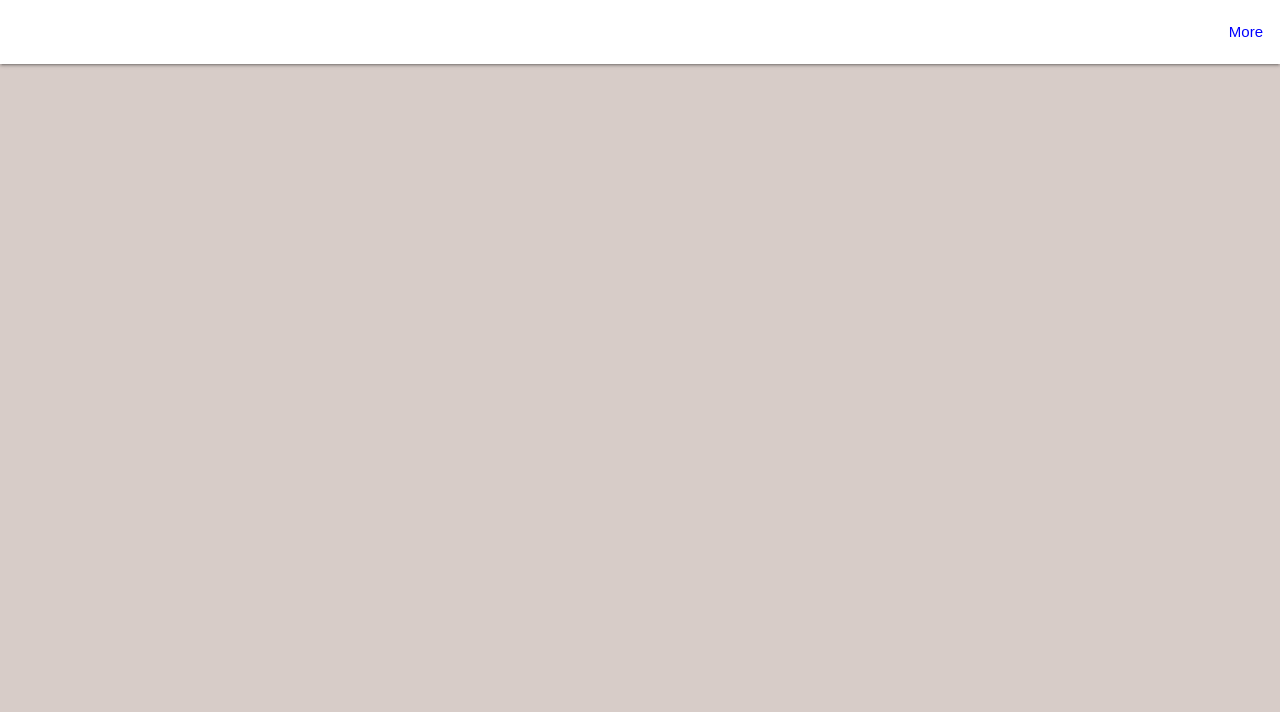
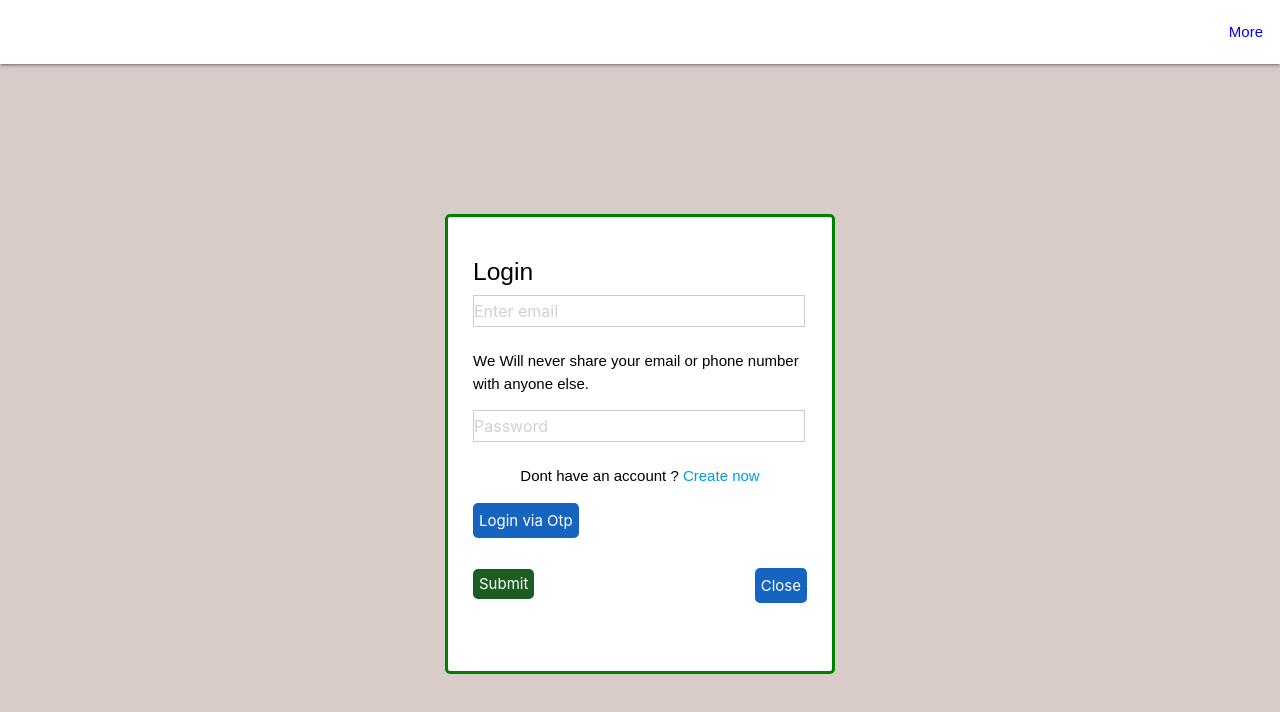
Before and after one commit to pruthvivm44/loginfirebase, a React (Create React App) app: page /login in a window 1280 px wide. Before the commit this address had no page. Shown: the top 712 px of the page. Built offline with nearby package versions, Linux system fonts and the light colour scheme.

Commit message:
renamed useform files

```diff
--- a/src/App.css
+++ b/src/App.css
@@ -111,3 +111,8 @@ left:-300px;
   #root > div > div > form > p:nth-child(7){
     color: red;
   }
+  #root > div > div > form > button
+  {
+    position: relative;
+    top: 31px;
+  }
--- a/src/App.js
+++ b/src/App.js
@@ -11,7 +11,7 @@ class App extends Component{
     <div className="App">
     <Navbar />
     <Routes>
-    <Route path="/LoginContainer" element={<LoginContainer />}/>
+    <Route path="/login" element={<LoginContainer />}/>
     </Routes>
     </div>
     </BrowserRouter>
--- a/src/components/LoginSignup.js
+++ b/src/components/LoginSignup.js
@@ -1,10 +1,10 @@
 import React from 'react';
-import UseForm from './UseForm';
+import UserEmailValues from './UserEmailValues';
 import {Link} from 'react-router-dom'
 import validate from './ValidateSignup'
 import labels from '../config/labels';
 const LoginSignup=(props)=>{
-const{ handleChange,values,handleSubmit,errors}=UseForm(validate);
+const{ handleChange,values,handleSubmit,errors}=UserEmailValues(validate);
 const {setLoginWithOtp} = props;
 
 return(
@@ -21,15 +21,15 @@ return(
                 <input
                 type="password" name="password" placeholder="Password" id="password" value={values.password} onChange={handleChange}/>
                 {errors.password && <p>{errors.password}</p>}
-                <p className="message center" style={{color:'black'}}>{labels.LOGINSIGNUP.DONT_HAVE_ACCNT} <a href='/LoginContainer'>{labels.LOGINSIGNUP.CREATE_NEW_ACCOUNT}</a></p>
+                <p className="message center" style={{color:'black'}}>{labels.LOGINSIGNUP.DONT_HAVE_ACCNT} <a href='/login'>{labels.LOGINSIGNUP.CREATE_NEW_ACCOUNT}</a></p>
 
                 <div>
                  <button  onClick={()=>setLoginWithOtp(true)}   className="blue darken-3">{labels.LOGINSIGNUP.LOGIN_THROUGH_OTP}</button>
                 </div>
                  <button className="green darken-4">{labels.LOGINSIGNUP.AFTER_FILLED_ALL_DETAILS}</button>
-                 <Link to="/">
+                <div> <Link to="/">
                  <span><button className="blue darken-3 right">{labels.LOGINSIGNUP.CLOSE_LOGINSIGNUP_PAGE}</button></span>
-                </Link>
+                </Link></div>
     </form>
 </div>
 )
--- a/src/components/LoginWithOTP.js
+++ b/src/components/LoginWithOTP.js
@@ -1,12 +1,12 @@
 import React from 'react'
 import labels from '../config/labels';
 import { useState } from 'react'
-import UseForm1 from './UseForm1';
+import UserOtpValues from './UserOtpValues';
 import validate1 from './ValidateOtp'
 import LoginContainer from '../container/LoginContainer'
 
 const LoginWithOTP=(props)=> {
-    const{ handleChange,values,handleSubmit,errors}=UseForm1(validate1);
+    const{ handleChange,values,handleSubmit,errors}=UserOtpValues(validate1);
     const [logOtp,setLoginOtp]=useState(false);
       if(logOtp){
         return <LoginContainer/>
--- a/src/components/Navbar.js
+++ b/src/components/Navbar.js
@@ -9,7 +9,7 @@ const Navbar=()=>{
         <img className="left" src={WCSimage} alt="A WCSimage" width={55} height={57}/>
         <ul className="right">
             <li><a href="/more">{labels.NAVBAR.MORE}</a></li>
-            <li><a href="/LoginContainer"><button>{labels.NAVBAR.LOGIN_OR_SIGNUP}</button></a></li>
+            <li><a href="/login"><button>{labels.NAVBAR.LOGIN_OR_SIGNUP}</button></a></li>
         </ul>
       </div>
       </nav>
--- a/src/components/UseForm.js
+++ b/src/components/UserEmailValues.js
@@ -1,4 +1,4 @@
-//validating EmailId and Password while user login with Email
+//validating EmailId and Password while user login with Email//UserEmailValues
 import { useState} from 'react';
 const UseForm= validate =>{
     const [ values,setValues ]=useState({
--- a/src/components/UseForm1.js
+++ b/src/components/UserOtpValues.js
@@ -1,4 +1,4 @@
-//validating otp while user logged with Phone number
+//validating otp while user logged with Phone number//UserOtpValues
 import { useState } from 'react'
 const UseForm1=validate1=>{
     const[values,setValues]=useState({
```
